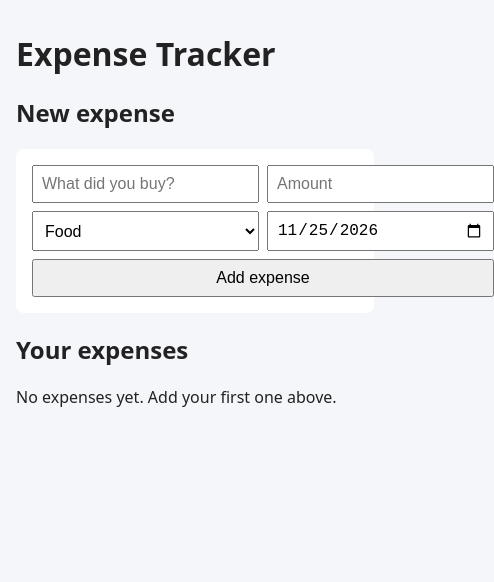
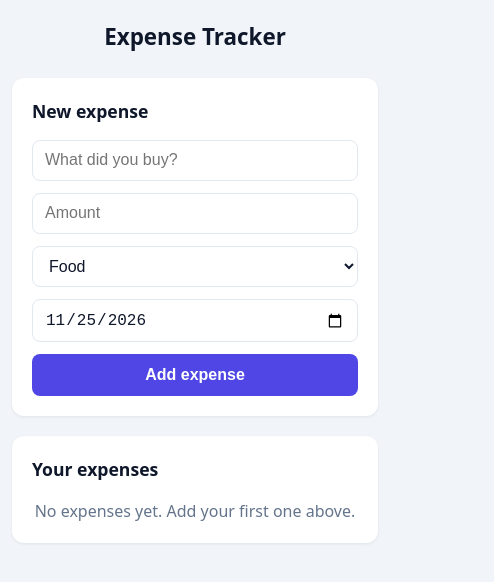
Before and after one commit to rachidAfggan/expense-tracker, a React (Vite) app: page / in a window 390 px wide. Shown: the top 582 px of the page, 494 px wide, since content can reach past the window. Built offline with nearby package versions, Linux system fonts and the light colour scheme.

Commit message:
Redesign styles and make them responsive

```diff
--- a/src/index.css
+++ b/src/index.css
@@ -1,48 +1,135 @@
+:root {
+  --bg: #f1f5f9;
+  --card: #ffffff;
+  --text: #0f172a;
+  --muted: #64748b;
+  --primary: #4f46e5;
+  --primary-dark: #4338ca;
+  --border: #e2e8f0;
+  --radius: 12px;
+}
+
+* {
+  box-sizing: border-box;
+}
+
 body {
   margin: 0;
-  font-family: system-ui, sans-serif;
-  background: #f5f6fa;
-  color: #222;
+  font-family: system-ui, -apple-system, 'Segoe UI', sans-serif;
+  background: var(--bg);
+  color: var(--text);
+  line-height: 1.5;
 }
 
 main {
   max-width: 640px;
-  margin: 2rem auto;
-  padding: 0 1rem;
+  margin: 0 auto;
+  padding: 2rem 1rem 3rem;
+}
+
+h1 {
+  margin: 0 0 1.5rem;
+  font-size: 1.75rem;
+  text-align: center;
+}
+
+.card {
+  background: var(--card);
+  border-radius: var(--radius);
+  padding: 1.25rem;
+  box-shadow: 0 1px 3px rgba(15, 23, 42, 0.08);
+  margin-bottom: 1.25rem;
+}
+
+.card h2 {
+  margin: 0 0 1rem;
+  font-size: 1.1rem;
 }
 
 .expense-form {
   display: grid;
   grid-template-columns: 1fr 1fr;
-  gap: 0.5rem;
-  background: #fff;
-  padding: 1rem;
-  border-radius: 8px;
+  gap: 0.75rem;
 }
 
 .expense-form input,
-.expense-form select,
-.expense-form button {
-  padding: 0.5rem;
+.expense-form select {
+  width: 100%;
+  padding: 0.65rem 0.75rem;
   font-size: 1rem;
+  border: 1px solid var(--border);
+  border-radius: 8px;
+  background: #fff;
+  color: var(--text);
+}
+
+.expense-form input:focus,
+.expense-form select:focus {
+  outline: 2px solid var(--primary);
+  outline-offset: 1px;
 }
 
 .expense-form button {
   grid-column: 1 / -1;
+  padding: 0.75rem;
+  font-size: 1rem;
+  font-weight: 600;
+  color: #fff;
+  background: var(--primary);
+  border: none;
+  border-radius: 8px;
   cursor: pointer;
+  transition: background 0.15s;
+}
+
+.expense-form button:hover {
+  background: var(--primary-dark);
 }
 
 .expense-list {
   list-style: none;
   padding: 0;
-  margin: 1rem 0;
+  margin: 0;
 }
 
 .expense-list li {
   display: flex;
   justify-content: space-between;
-  background: #fff;
-  padding: 0.75rem 1rem;
-  border-radius: 8px;
-  margin-bottom: 0.5rem;
+  align-items: center;
+  gap: 1rem;
+  padding: 0.75rem 0;
+  border-bottom: 1px solid var(--border);
 }
+
+.expense-list li:last-child {
+  border-bottom: none;
+}
+
+.expense-list small {
+  display: block;
+  color: var(--muted);
+}
+
+.expense-list strong {
+  white-space: nowrap;
+}
+
+.empty {
+  margin: 0;
+  color: var(--muted);
+  text-align: center;
+}
+
+@media (max-width: 480px) {
+  main {
+    padding: 1.25rem 0.75rem 2rem;
+  }
+
+  h1 {
+    font-size: 1.4rem;
+  }
+
+  .expense-form {
+    grid-template-columns: 1fr;
+  }
+}
```
